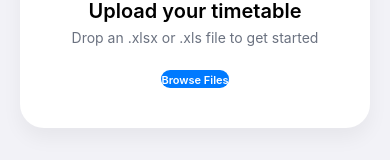
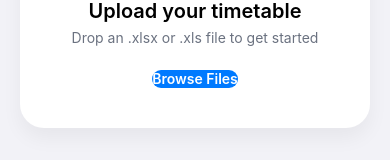
Before and after one commit to xxazkii/Mamas-app-, a React Native app in the folder frontend/: screen / in a window 390 px wide. Shown: the part 445-605 px from the top of the page. Built offline with nearby package versions, Linux system fonts and the light colour scheme.

Commit message:
Set Browse Files text to 14px, keep all button dimensions unchanged

```diff
--- a/frontend/src/components/UploadScreen.tsx
+++ b/frontend/src/components/UploadScreen.tsx
@@ -83,7 +83,7 @@ const styles = StyleSheet.create({
   buttonText: {
     color: '#FFFFFF',
     fontWeight: '600',
-    fontSize: 11,
+    fontSize: 14,
   },
   input: {
     display: 'none',
```
